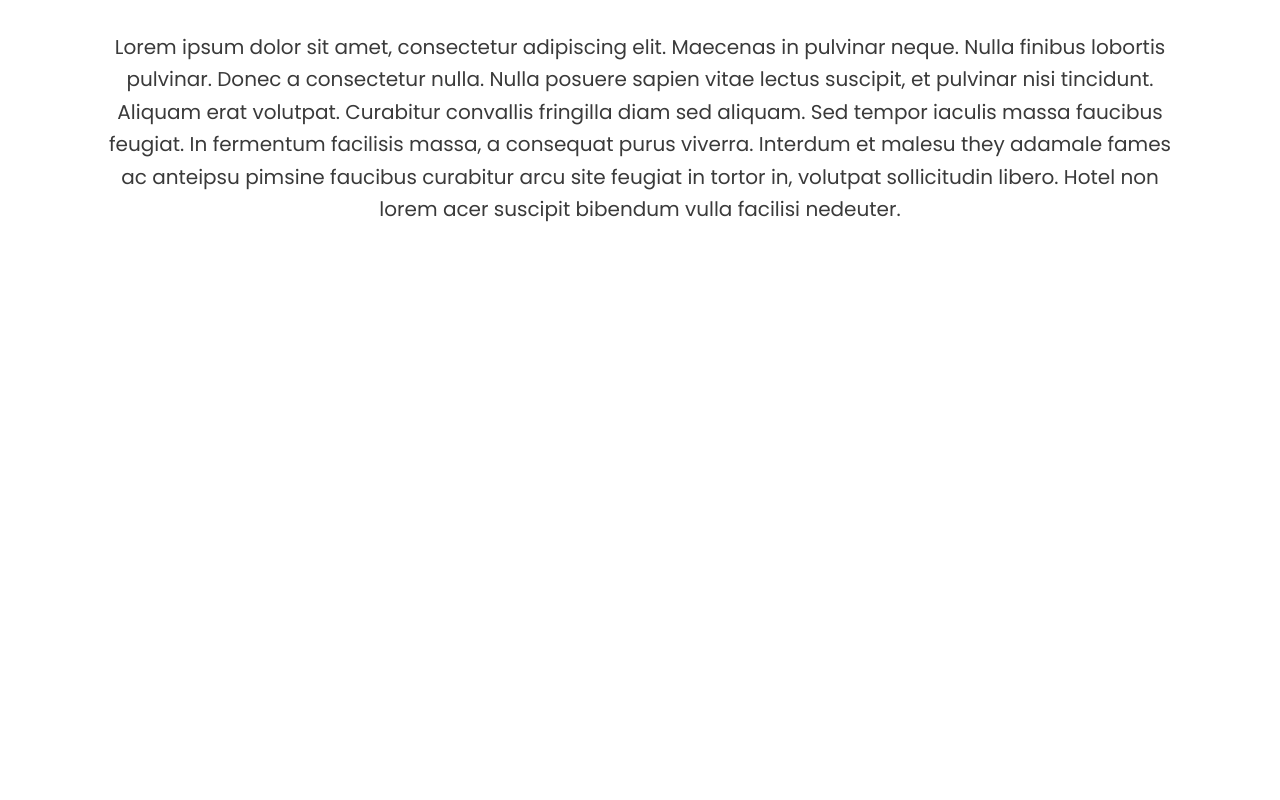
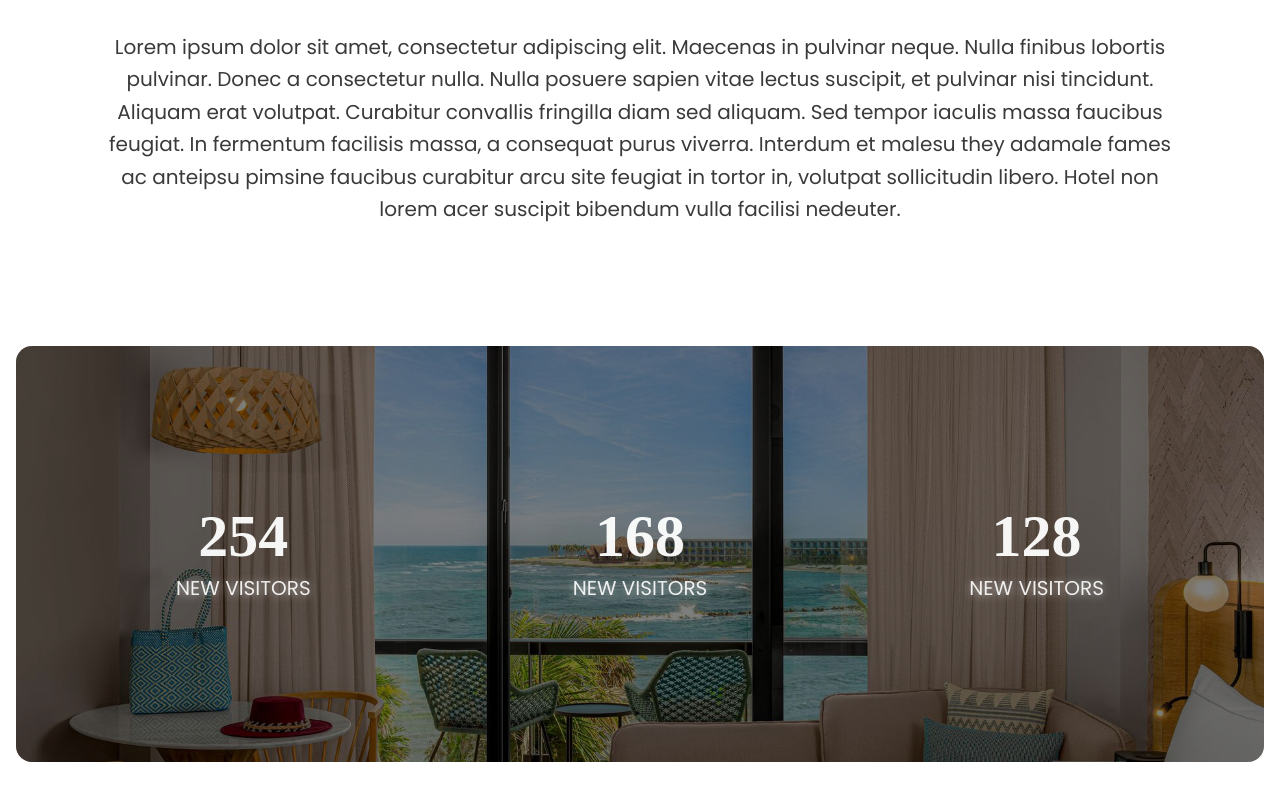
Before and after one commit to NAVIN0507/hotel, a Next.js app: page /about in a window 1280 px wide. Shown: the part 1176-1976 px from the top of the page. Before the commit the page ends 1578 px from the top, so only its background shows below. Built offline with nearby package versions, Linux system fonts and the light colour scheme; a web font is replaced by a local one.

Commit message:
Added about card section

```diff
--- a/app/about/page.tsx
+++ b/app/about/page.tsx
@@ -1,3 +1,4 @@
+import AboutCard from '@/components/About/AboutCard'
 import Hero from '@/components/About/Hero'
 import Story from '@/components/About/Story'
 import React from 'react'
@@ -8,6 +9,7 @@ const page = () => {
    <main className='p-4 flex flex-col gap-10 mb-20'>
     <Hero/>
     <Story/>
+    <AboutCard/>
    </main>
    </>
   )
--- /dev/null
+++ b/components/About/AboutCard.tsx
@@ -0,0 +1,23 @@
+import React from 'react';
+
+const AboutCard = () => {
+  return (
+    <section className='relative h-fit bg-cover bg-center bg-hero rounded-2xl'>
+      <div className="absolute inset-0 bg-black/50 rounded-2xl"></div>
+      <div className='flex gap-2 p-40 items-center justify-between relative z-10'>
+        {[254, 168, 128].map((value, index) => (
+          <div key={index} className='flex flex-col gap-2 items-center justify-center'>
+            <h1 className='text-6xl font-mono text-white/95  font-bold'>
+              {value}
+            </h1>
+            <p className='text-white/90 text-xl drop-shadow-[0_1px_4px_rgba(255,255,255,0.6)]'>
+              NEW VISITORS
+            </p>
+          </div>
+        ))}
+      </div>
+    </section>
+  );
+};
+
+export default AboutCard;
```
